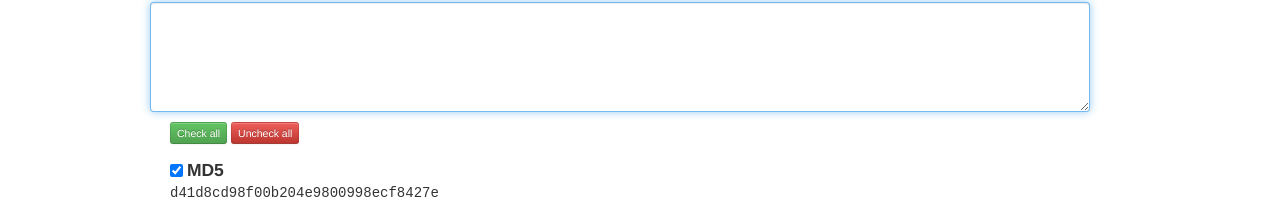
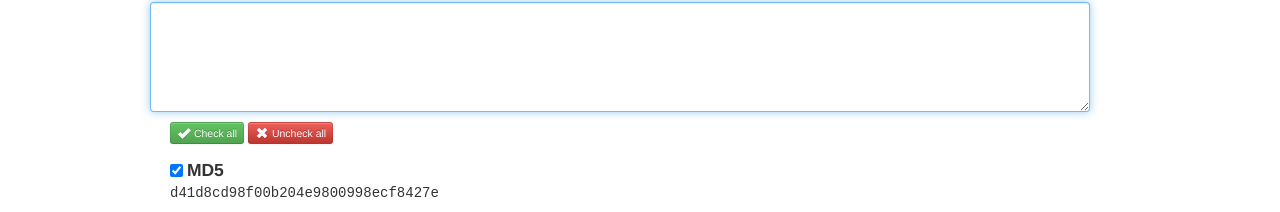
Before and after one commit to eddloschi/digest_tool, a plain HTML site: page static/index.html in a window 1280 px wide. Shown: the part 120-332 px from the top of the page. Drawn offline with nearby package versions, Linux system fonts and the light colour scheme.

Commit message:
Added icons to check all and uncheck all buttons

```diff
--- a/static/index.html
+++ b/static/index.html
@@ -30,8 +30,8 @@
       </div>
       <div class="row">
         <div class="span12">
-          <button id="checkall" type="button" class="btn btn-success btn-mini">Check all</button>
-          <button id="uncheckall" type="button" class="btn btn-danger btn-mini">Uncheck all</button>
+          <button id="checkall" type="button" class="btn btn-success btn-mini"><i class="icon-ok icon-white"></i> Check all</button>
+          <button id="uncheckall" type="button" class="btn btn-danger btn-mini"><i class="icon-remove icon-white"></i> Uncheck all</button>
         </div>
       </div>
       <div class="row result">
```
